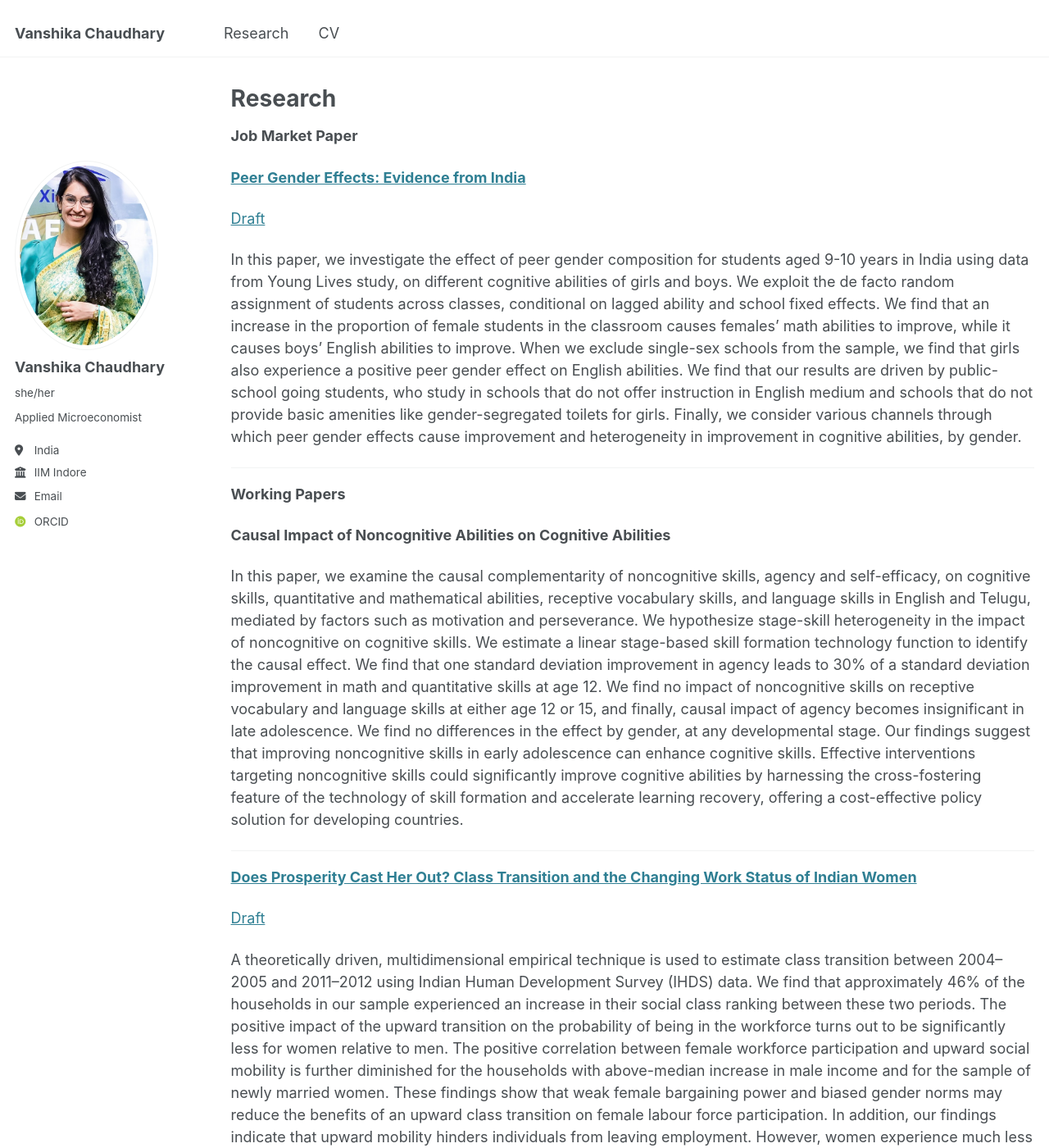
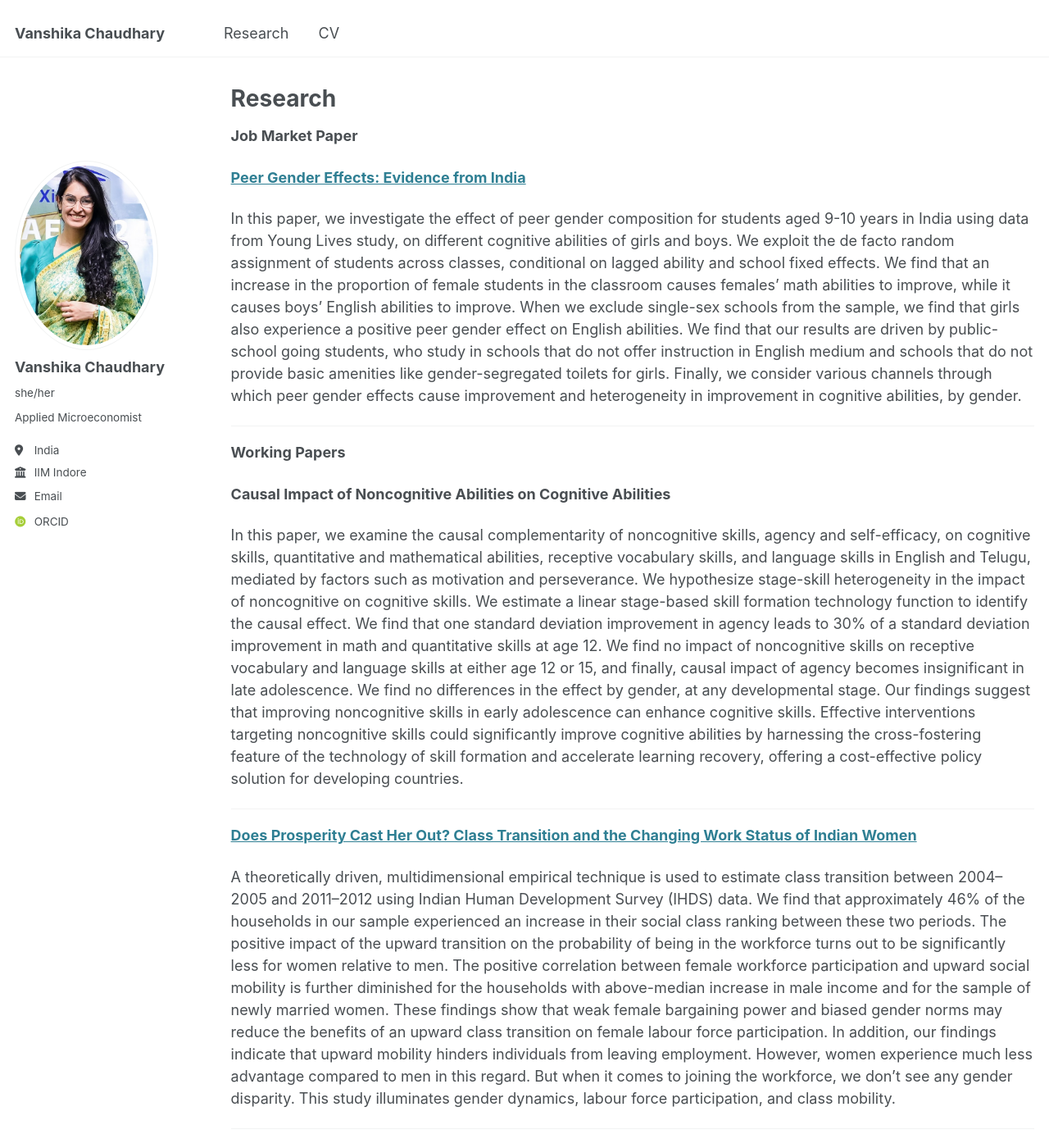
Before and after one commit to vanshika-chaudhary-economics/vanshika-chaudhary-economics.github.io, a Jekyll site: the page built from _pages/research.md, in a window 1280 px wide and 1400 px high. Shown: the whole window at 82% size. Built offline with Jekyll 4.4.1, drawn with Linux system fonts in a browser that asks for light colours; some web fonts are replaced.

Commit message:
Update research.md

```diff
--- a/_pages/research.md
+++ b/_pages/research.md
@@ -11,8 +11,6 @@ redirect_from:
 **Job Market Paper**
 
 [**Peer Gender Effects: Evidence from India**](https://www.dropbox.com/scl/fi/ahpl4xyzvsym4e76zigvk/Peer-Gender-Effect_Vanshika_JMP.pdf?rlkey=qeyqvrl6gjienk4fsus358wu7&st=edp6g0mj&dl=0)
-
-[Draft](https://www.dropbox.com/scl/fi/ahpl4xyzvsym4e76zigvk/Peer-Gender-Effect_Vanshika_JMP.pdf?rlkey=qeyqvrl6gjienk4fsus358wu7&st=edp6g0mj&dl=0)
 
 In this paper, we investigate the effect of peer gender composition for students aged 9-10 years in India using data from Young Lives study, on different cognitive abilities of girls and boys. We exploit the de facto random assignment of students across classes, conditional on lagged ability and school fixed effects. We find that an increase in the proportion of female students in the classroom causes females’ math abilities to improve, while it causes boys’ English abilities to improve. When we exclude single-sex schools from the sample, we find that girls also experience a positive peer gender effect on English abilities. We find that our results are driven by public-school going students, who study in schools that do not offer instruction in English medium and schools that do not provide basic amenities like gender-segregated toilets for girls. Finally, we consider various channels through which peer gender effects cause improvement and heterogeneity in improvement in cognitive abilities, by gender.
 
@@ -29,8 +27,6 @@ In this paper, we examine the causal complementarity of noncognitive skills, age
 
 [**Does Prosperity Cast Her Out? Class Transition and the Changing Work Status of Indian Women**](https://papers.ssrn.com/sol3/papers.cfm?abstract_id=4903206)
 
-[Draft](https://papers.ssrn.com/sol3/papers.cfm?abstract_id=4903206)
-
 A theoretically driven, multidimensional empirical technique is used to estimate class transition between 2004–2005 and 2011–2012 using Indian Human Development Survey (IHDS) data. We find that approximately 46% of the households in our sample experienced an increase in their social class ranking between these two periods. The positive impact of the upward transition on the probability of being in the workforce turns out to be significantly less for women relative to men. The positive correlation between female workforce participation and upward social mobility is further diminished for the households with above-median increase in male income and for the sample of newly married women. These findings show that weak female bargaining power and biased gender norms may reduce the benefits of an upward class transition on female labour force participation. In addition, our findings indicate that upward mobility hinders individuals from leaving employment. However, women experience much less advantage compared to men in this regard. But when it comes to joining the workforce, we don't see any gender disparity. This study illuminates gender dynamics, labour force participation, and class mobility.
 
 ------
```
